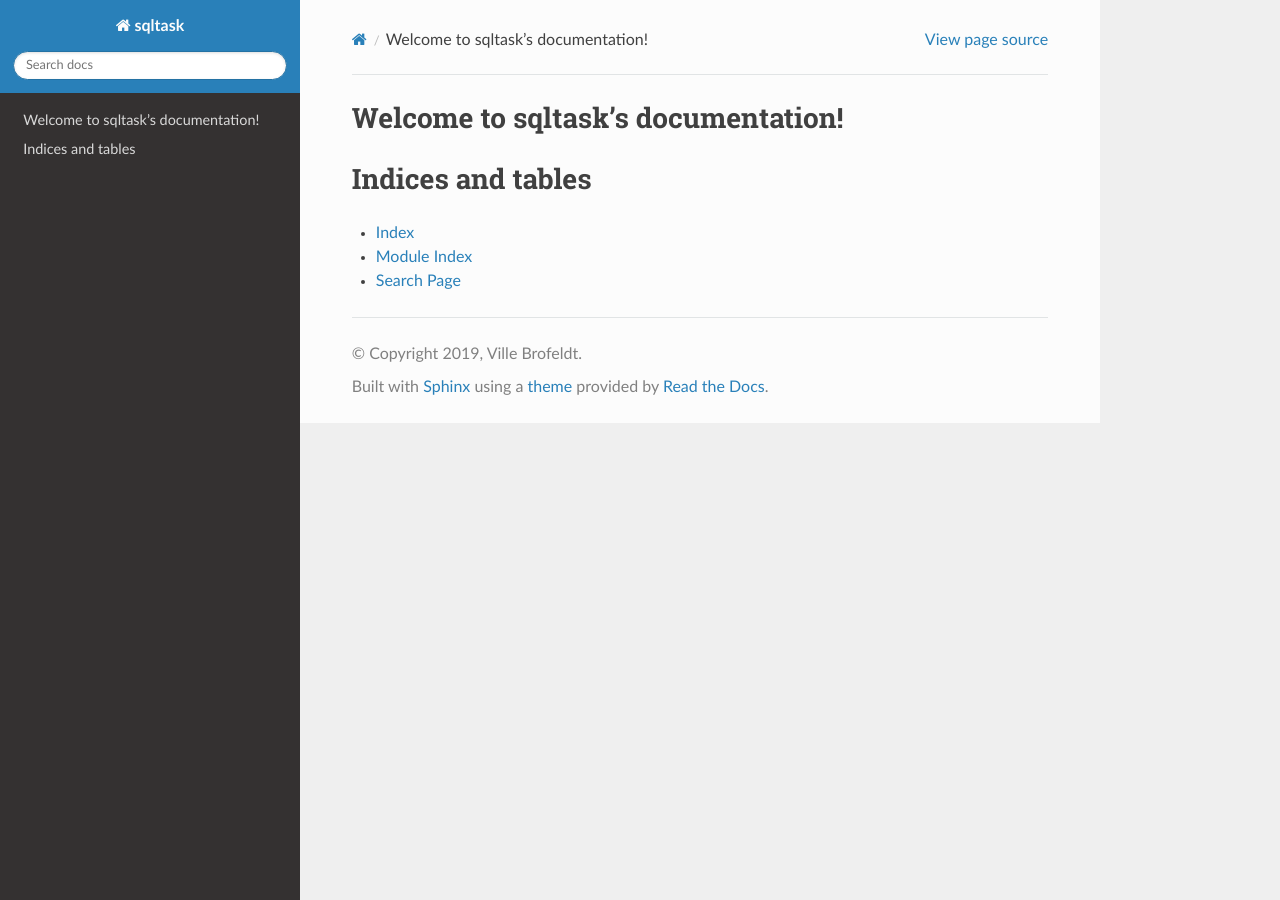
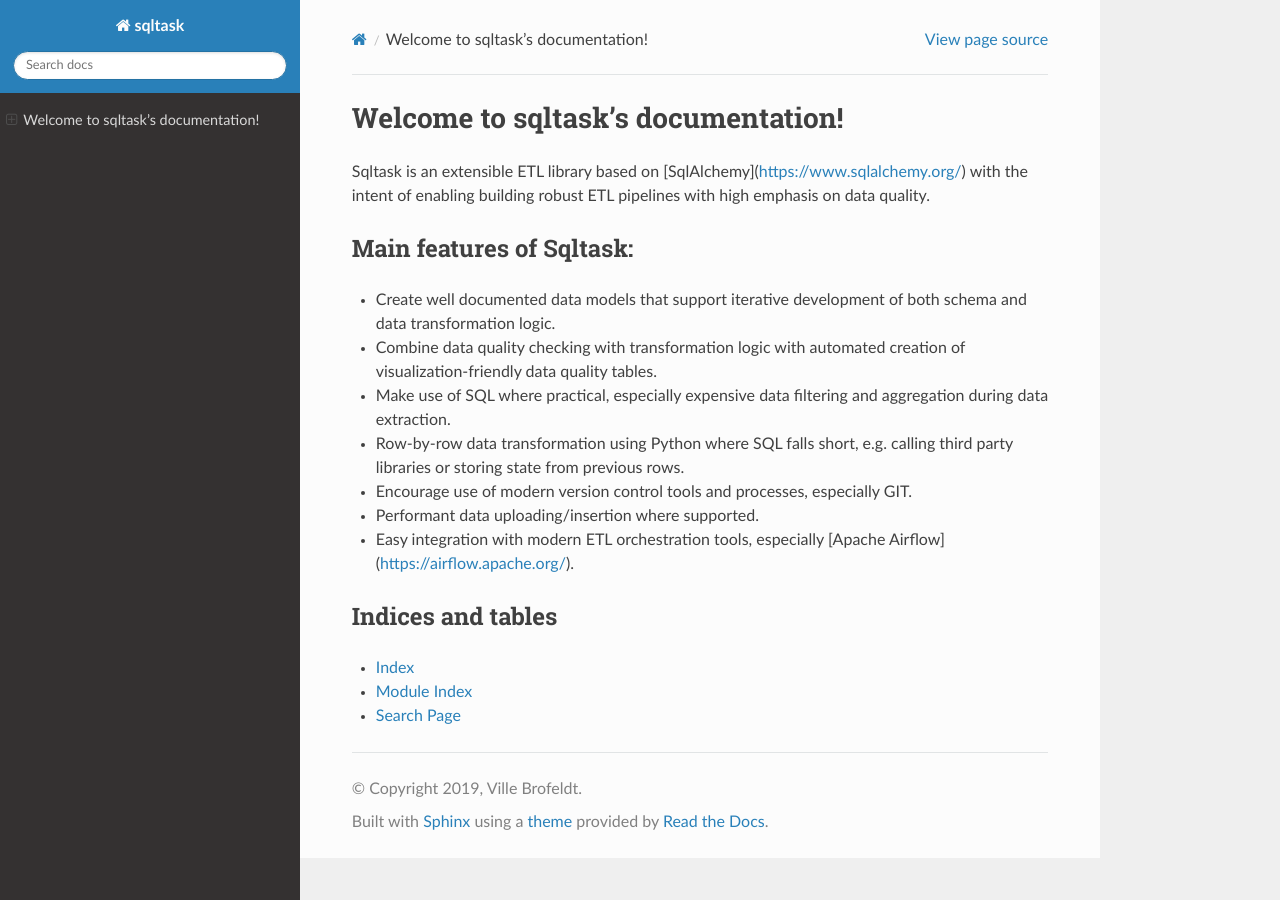
Before and after one commit to villebro/sqltask, a Sphinx documentation site: the page built from docs/index.rst, in a window 1280 px wide. Built offline with Sphinx 7.4.7 and the Read the Docs theme 2.0.0, drawn with Linux system fonts in a browser that asks for light colours.

Commit message:
Add first index.rst stub

```diff
--- a/docs/conf.py
+++ b/docs/conf.py
@@ -58,4 +58,4 @@ html_theme_path = [sphinx_rtd_theme.get_html_theme_path()]
 # Add any paths that contain custom static files (such as style sheets) here,
 # relative to this directory. They are copied after the builtin static files,
 # so a file named "default.css" will overwrite the builtin "default.css".
-html_static_path = ['_static']
+#html_static_path = ['_static']
--- a/docs/index.rst
+++ b/docs/index.rst
@@ -4,7 +4,27 @@
    contain the root `toctree` directive.
 
 Welcome to sqltask's documentation!
-===================================
+'''''''''''''''''''''''''''''''''''
+
+Sqltask is an extensible ETL library based on [SqlAlchemy](https://www.sqlalchemy.org/)
+with the intent of enabling building robust ETL pipelines with high emphasis on
+data quality.
+
+Main features of Sqltask:
+=========================
+- Create well documented data models that support iterative
+  development of both schema and data transformation logic.
+- Combine data quality checking with transformation logic with automated
+  creation of visualization-friendly data quality tables.
+- Make use of SQL where practical, especially expensive data filtering
+  and aggregation during data extraction.
+- Row-by-row data transformation using Python where SQL falls short,
+  e.g. calling third party libraries or storing state from previous rows.
+- Encourage use of modern version control tools and processes, especially GIT.
+- Performant data uploading/insertion where supported.
+- Easy integration with modern ETL orchestration tools, especially
+  [Apache Airflow](https://airflow.apache.org/).
+
 
 .. toctree::
    :maxdepth: 2
```
